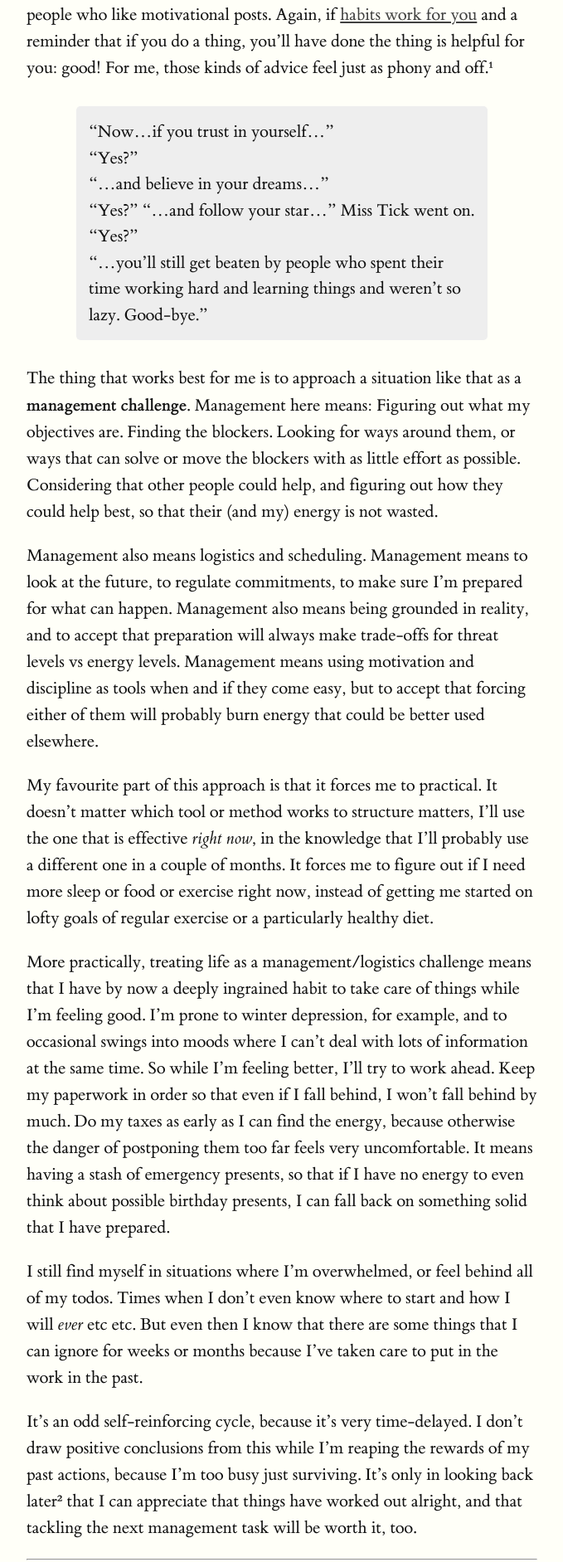
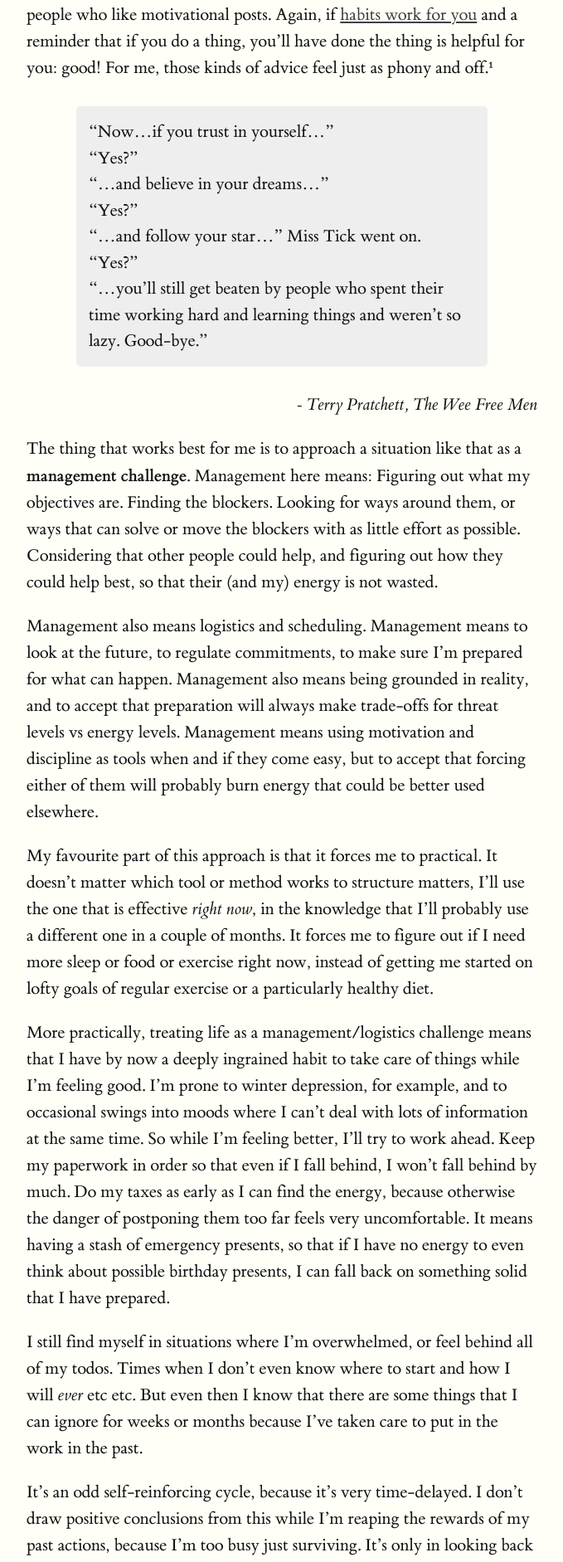
Before and after one commit to rixx/ramble, a Jekyll site: the page built from _posts/2020-06-01-defensive-life-management.md, in a window 1280 px wide. Shown: the part 1200-3083 px from the top of the page at 83% size, without its empty margins (128-807 px from the left). Built offline with Jekyll 4.4.1, drawn with Linux system fonts in a browser that asks for light colours.

Commit message:
Add source

```diff
--- a/_posts/2020-06-01-defensive-life-management.md
+++ b/_posts/2020-06-01-defensive-life-management.md
@@ -33,12 +33,14 @@ done the thing is helpful for you: good! For me, those kinds of advice feel just
 “Now…if you trust in yourself…”<br>
 “Yes?”<br>
 “…and believe in your dreams…”<br>
-“Yes?” “…and follow your star…” Miss Tick went on.<br>
+“Yes?”<br>
+“…and follow your star…” Miss Tick went on.<br>
 “Yes?”<br>
 “…you’ll still get beaten by people who spent their time working hard and learning things and weren’t so lazy.
 Good-bye.”
+</blockquote>
 
-</blockquote>
+<p class="source">- Terry Pratchett, The Wee Free Men</p>
 
 The thing that works best for me is to approach a situation like that as a **management challenge**.  Management here
 means: Figuring out what my objectives are. Finding the blockers. Looking for ways around them, or ways that can solve
--- a/_sass/main.scss
+++ b/_sass/main.scss
@@ -83,3 +83,7 @@ blockquote {
 .post-snippet {
     margin: 48px 0;
 }
+.source {
+    text-align: right;
+    font-style: italic;
+}
```
